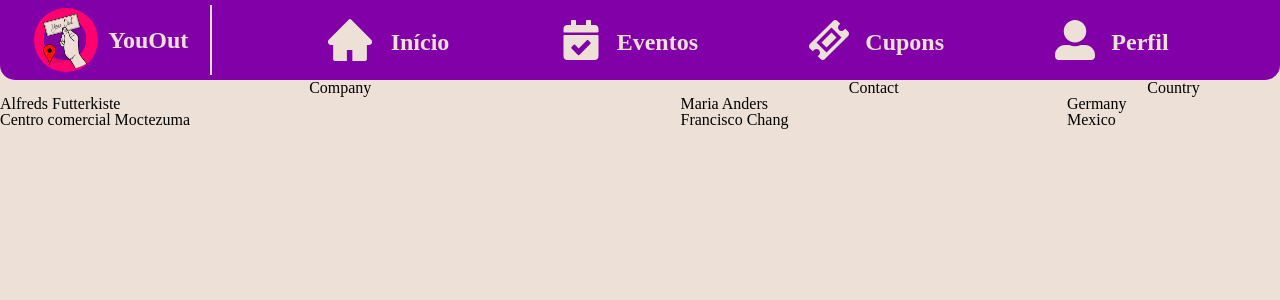
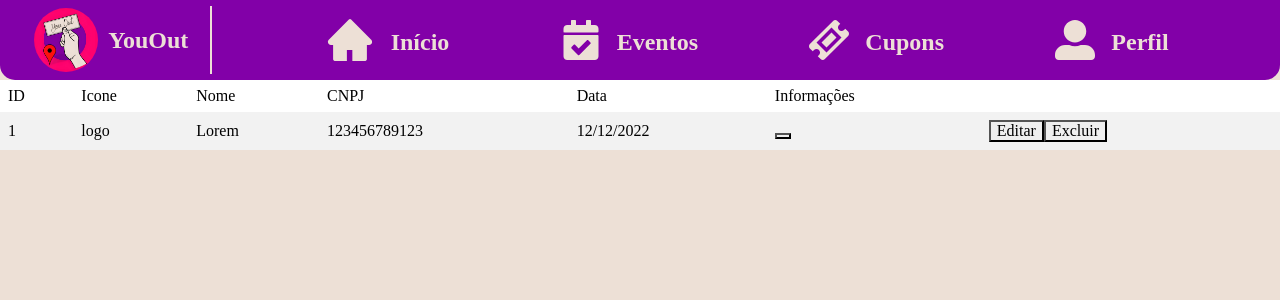
Before and after one commit to YouOut-tcc/youout-admpage, a React (Create React App) app: page / in a window 1280 px wide. Shown: the top 300 px of the page. Built offline with nearby package versions, Linux system fonts and the light colour scheme.

Commit message:
Incompleto - Modal e Tabela estabelecimento

```diff
--- a/package.json
+++ b/package.json
@@ -6,7 +6,9 @@
     "@testing-library/jest-dom": "^5.17.0",
     "@testing-library/react": "^13.4.0",
     "@testing-library/user-event": "^13.5.0",
+    "bootstrap": "^5.3.2",
     "react": "^18.2.0",
+    "react-bootstrap": "^2.9.1",
     "react-dom": "^18.2.0",
     "react-icons": "^4.12.0",
     "react-router-dom": "^6.20.0",
--- /dev/null
+++ b/src/components/modalA/index.jsx
@@ -0,0 +1,26 @@
+import React from "react";
+import styles from "../modalA/style.css";
+import { IoClose } from "react-icons/io5";
+import { BsPlusCircleFill } from "react-icons/bs";
+
+export default function Modal({ isOpen, setModalOpen, children, title }) {
+  if (isOpen) {
+    return (
+      <div className="divBackground">
+        <div className="divModal">
+          <div className="divModalMain">
+            <div className="divModalFechar">
+              <button onClick={setModalOpen} className="btnModalFechar">
+                <IoClose className="iconeBtnModalFechar" />
+              </button>
+              <h1>{title}</h1>
+            </div>
+            <div className="divModalBody">{children}</div>
+          </div>
+        </div>
+      </div>
+    );
+  }
+
+  return null;
+}
--- /dev/null
+++ b/src/components/modalA/style.css
@@ -0,0 +1,77 @@
+.divBackground {
+  position: fixed;
+  top: 0;
+  bottom: 0;
+  left: 0;
+  right: 0;
+  background-color: rgb(0, 0, 0, 0.7);
+  z-index: 10000;
+}
+
+.divModalFechar {
+  height: auto;
+  width: 100%;
+  display: flex;
+  justify-content: end;
+}
+
+.divModalFechar h1 {
+  width: 100%;
+  height: auto;
+  font-size: 3vh;
+  font-weight: bold;
+  margin: 1vh;
+  text-align: center;
+}
+
+.divModal {
+  background-color: #ede0d6;
+  /* overflow-y: auto; */
+  position: fixed;
+  top: 10%; /* matematica vadia */
+  left: 20%;
+  width: 60%;
+  /* max-height: 80vh; */
+  height: 80%;
+  border: 4px #8200a8 solid;
+  border-radius: 20px;
+}
+
+.btnModalFechar {
+  z-index: 1;
+  background-color: transparent;
+  border: none;
+  width: 6vh;
+  position: absolute;
+}
+
+.iconeBtnModalFechar {
+  width: 100%;
+  height: 100%;
+}
+
+.divModalButtonAdd {
+  position: relative;
+  width: 5%;
+  height: auto;
+  left: 7%;
+  bottom: 30%;
+}
+
+.iconeBtnModalAdd {
+  color: #8200a2;
+  width: 100%;
+  height: 3vh;
+}
+
+.divModalBody {
+  height: auto;
+  margin: 2%;
+}
+
+.divModalMain{
+  margin: 1%;
+  /* margin-right: 0; */
+  height: 96%;
+  overflow-y: auto;
+}
--- a/src/pages/validPlaces/index.jsx
+++ b/src/pages/validPlaces/index.jsx
@@ -1,23 +1,65 @@
-export default function Validar () {
-  return (
-    <table style={{
-      width: "100%"
-    }}>
-  <tr>
-    <th>Company</th>
-    <th>Contact</th>
-    <th>Country</th>
-  </tr>
-  <tr>
-    <td>Alfreds Futterkiste</td>
-    <td>Maria Anders</td>
-    <td>Germany</td>
-  </tr>
-  <tr>
-    <td>Centro comercial Moctezuma</td>
-    <td>Francisco Chang</td>
-    <td>Mexico</td>
-  </tr>
-</table>
-  )
+import React, {useEffect, useState} from 'react';
+import Table from 'react-bootstrap/Table';
+import 'bootstrap/dist/css/bootstrap.min.css';
+import Logo from "../../components/LogoInicial";
+import Modal from "../../components/modalA";
+
+function Index() {
+
+    const [openModal, setOpenModal] = useState(false);
+
+    // const [actors, setActors] = useState([]);
+
+    // useEffect(() => {
+    //     async function getActors() {
+    //         const {data} = await api.get('/ator');
+    //         setActors(data);
+    //     }
+    //     getActors();
+    // }, [actors]);
+
+
+    return (
+        <>
+        <Modal isOpen={openModal} setModalOpen={() => setOpenModal(!openModal)}>
+
+        </Modal>
+
+            <Table striped bordered hover>
+                <thead>
+                    <tr>
+                        <th>ID</th>
+                        <th>Icone</th>
+                        <th>Nome</th>
+                        <th>CNPJ</th>
+                        <th>Data</th>
+                        <th>Informações</th>
+                        <th></th>
+                    </tr>
+                </thead>
+                <tbody>
+                    {/* {actors &&
+                        actors.map((item)=>( */
+                            <tr >
+                                <td>1</td>
+                                <td>logo</td>
+                                <td>Lorem</td>
+                                <td>123456789123</td>
+                                <td>12/12/2022</td>
+                                <td> <button  onClick={() => setOpenModal(true)}> </button></td>
+                                <td>
+                                    <button className='btnEditar'>Editar</button>
+                                    <button className='btnExcluir'>Excluir</button>
+                                </td>
+                            </tr>
+                        // ))
+                    }
+                </tbody>
+            </Table>
+        </>
+
+
+    );
 }
+
+export default Index;
```
Also changed, not shown: 1 other file (tests, documents, lock files or other folders).
